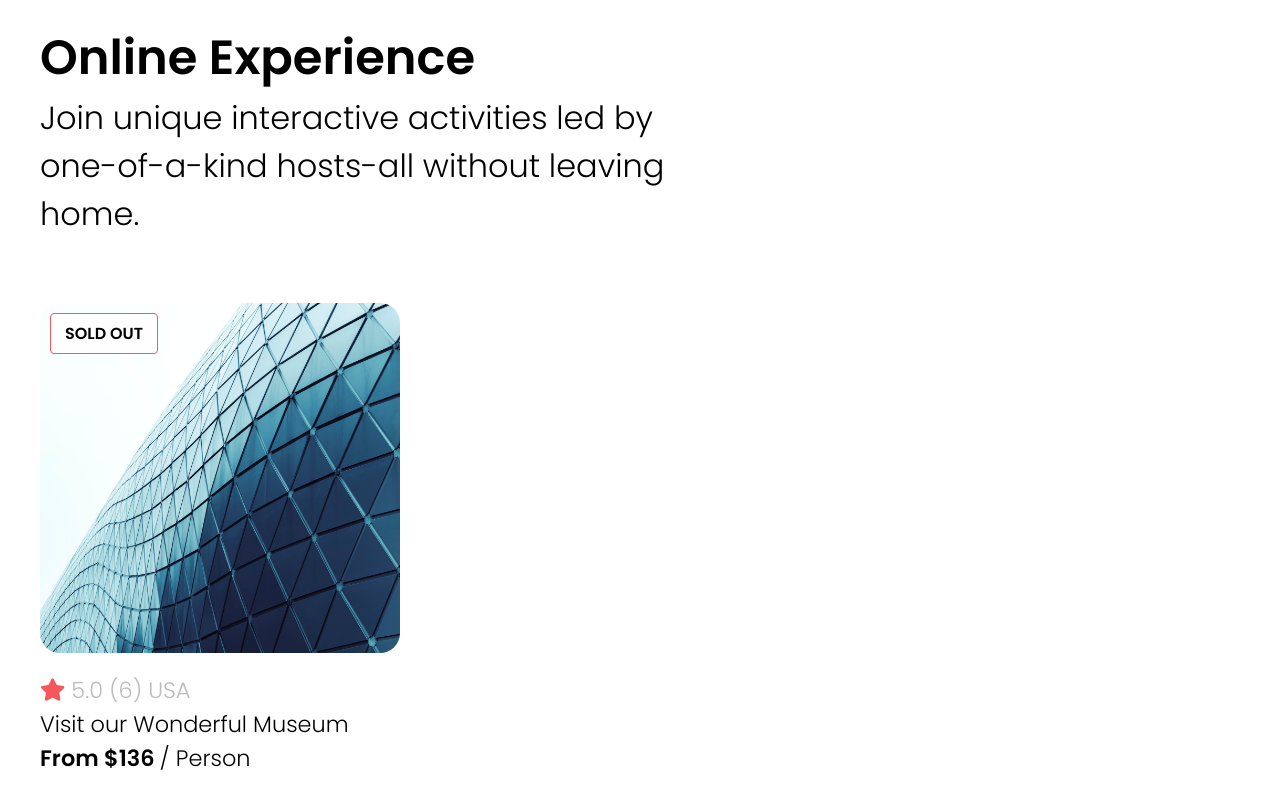
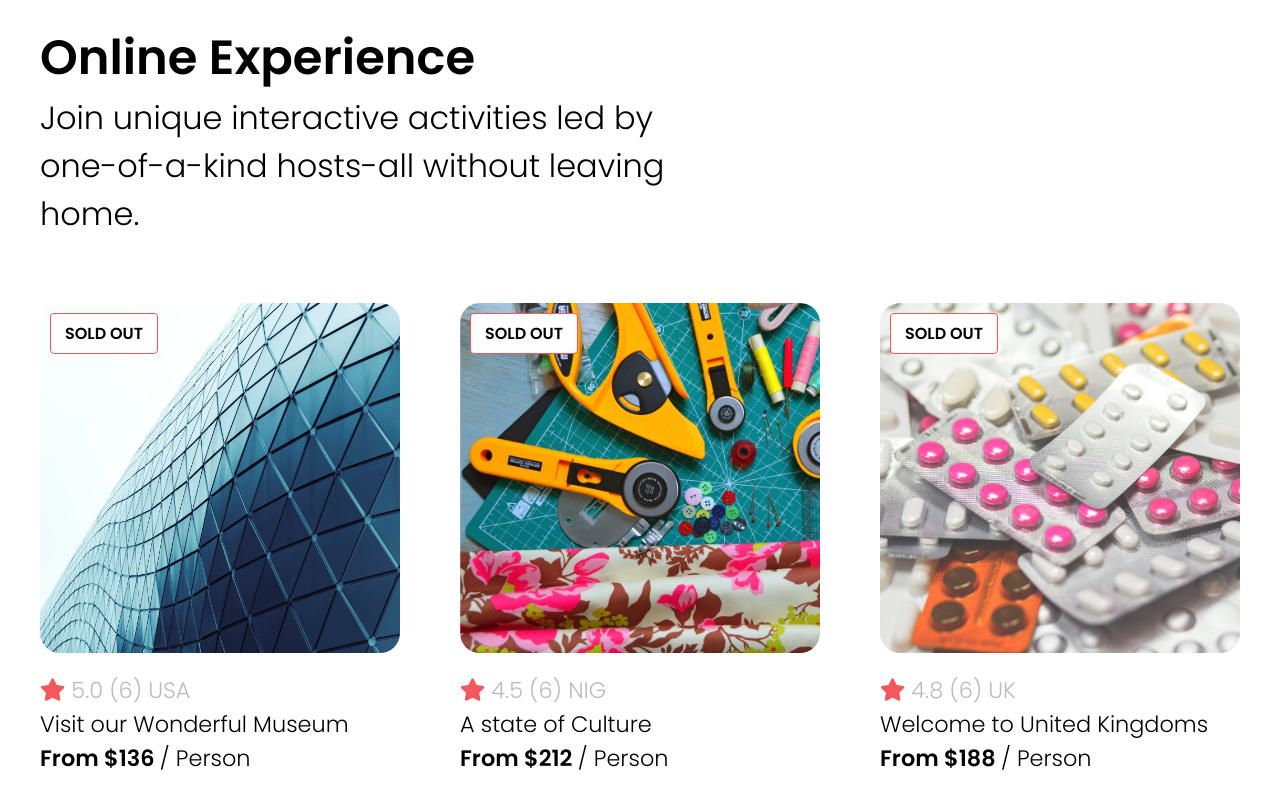
Before and after one commit to KramStyles/react-airbnb, a React (Create React App) app: page / in a window 1280 px wide. Shown: the part 550-1350 px from the top of the page. Built offline with nearby package versions, Linux system fonts and the light colour scheme.

Commit message:
Added components from function

```diff
--- a/src/App.css
+++ b/src/App.css
@@ -48,6 +48,7 @@ nav h2{
     margin: 15px auto;
     padding: 10px 40px;
     display: flex;
+    justify-content: space-between;
 }
 
 .card-holder a{
@@ -90,3 +91,9 @@ nav h2{
 .img-1{
     background-image: url("../public/Imgs/building.jpg");
 }
+.img-2{
+    background-image: url("../public/Imgs/tools.jpg");
+}
+.img-3{
+    background-image: url("../public/Imgs/drugs.jpg");
+}
--- a/src/Components/Card.js
+++ b/src/Components/Card.js
@@ -1,14 +1,34 @@
 import react from 'react'
+//
+// const card_details = [
+//     [5.0, 'USA', 136],
+//     [4.5, 'NIG', 250],
+//     [4.8, 'UK', 120]
+// ]
+// let cards;
+//
+// for (let i = 0; i < card_details.length; i++) {
+//     cards += `<`
+// }
+
+function CardInfo(props) {
+    return (
+        <div className="card">
+            <div className= {props.backImg}/>
+            <a href="#" className="featured_button">sold out</a>
+            <i className="fa fa-star"> </i> <span>{props.star} (6) {props.country}</span>
+            <p>{props.desc}</p>
+            <a href="#"><b>From ${props.price} </b>/ Person</a>
+        </div>
+    )
+}
+
 export default function Card() {
     return (
         <section className="card-holder">
-            <div className="card">
-                <div className="card-img img-1"></div>
-                <a href="#" className="featured_button">sold out</a>
-                <i className="fa fa-star"> </i> <span>5.0 (6) USA</span>
-                <p>Visit our Wonderful Museum</p>
-                <a href="#"><b>From $136 </b>/ Person</a>
-            </div>
+            <CardInfo star="5.0" country="USA" price="136" desc="Visit our Wonderful Museum" backImg="card-img img-1"/>
+            <CardInfo star="4.5" country="NIG" price="212" desc="A state of Culture" backImg="card-img img-2"/>
+            <CardInfo star="4.8" country="UK" price="188" desc="Welcome to United Kingdoms" backImg="card-img img-3"/>
         </section>
     )
 }
```
Also changed, not shown: public/Imgs/drugs.jpg (added), public/Imgs/tools.jpg (added).
